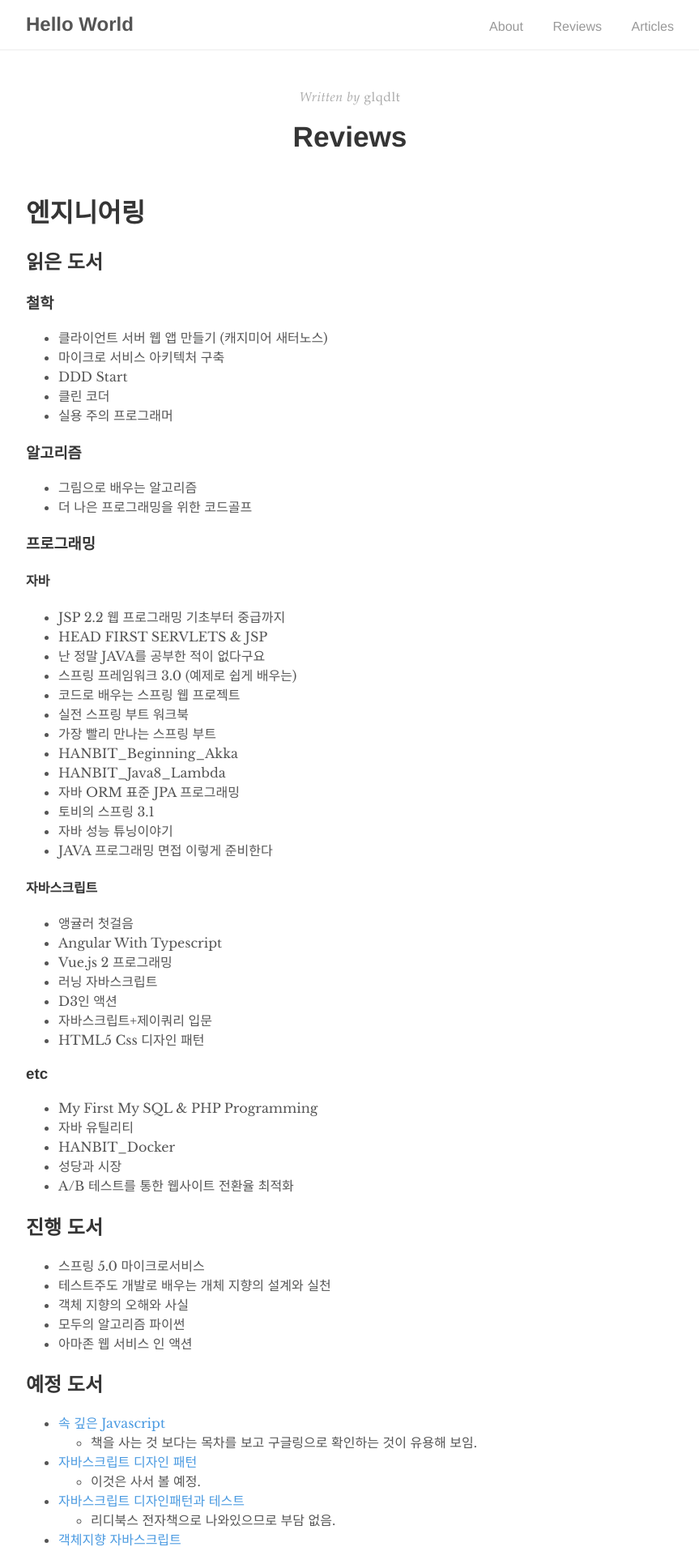
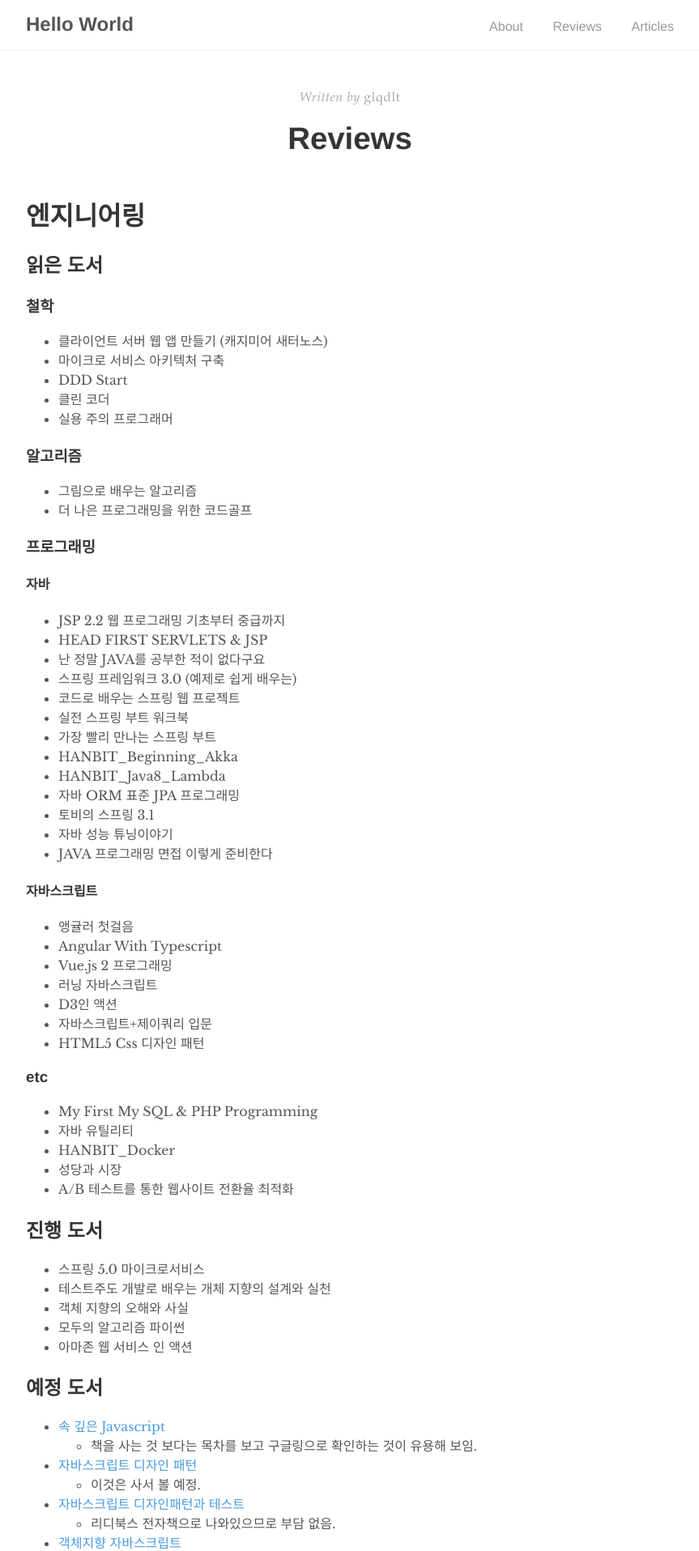
Before and after one commit to glqdlt/glqdlt.github.io, a Jekyll site: the page built from reviews.md, in a window 1280 px wide. Shown: the top 1915 px of the page at 81% size, without its empty margins (208-1071 px from the left). Built offline with Jekyll 4.4.1, drawn with Linux system fonts in a browser that asks for light colours; comment, search, counter and statistics services are not loaded.

Commit message:
improve : post title 의 글자 크기 수정

```diff
--- a/_sass/_post.scss
+++ b/_sass/_post.scss
@@ -15,7 +15,7 @@
   &-title {
     color: $default-shade;
     font-family: $sans-font;
-    font-size: 2.2rem;
+    font-size: 2.4rem;
     margin: 1rem 0;
     text-align: center;
   }
```
